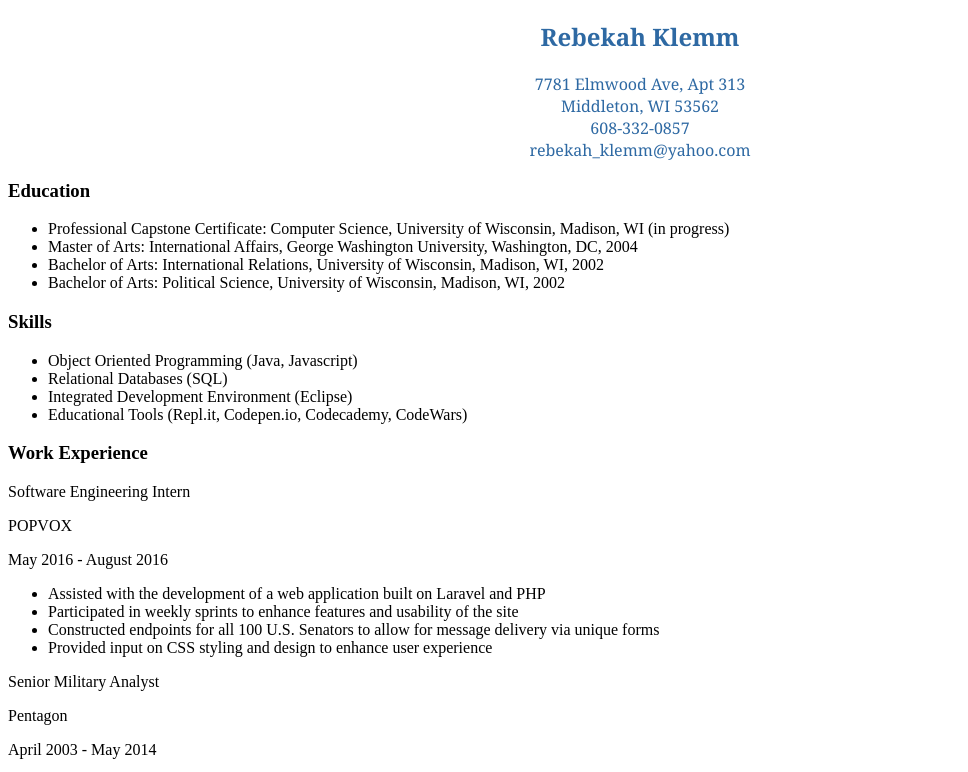
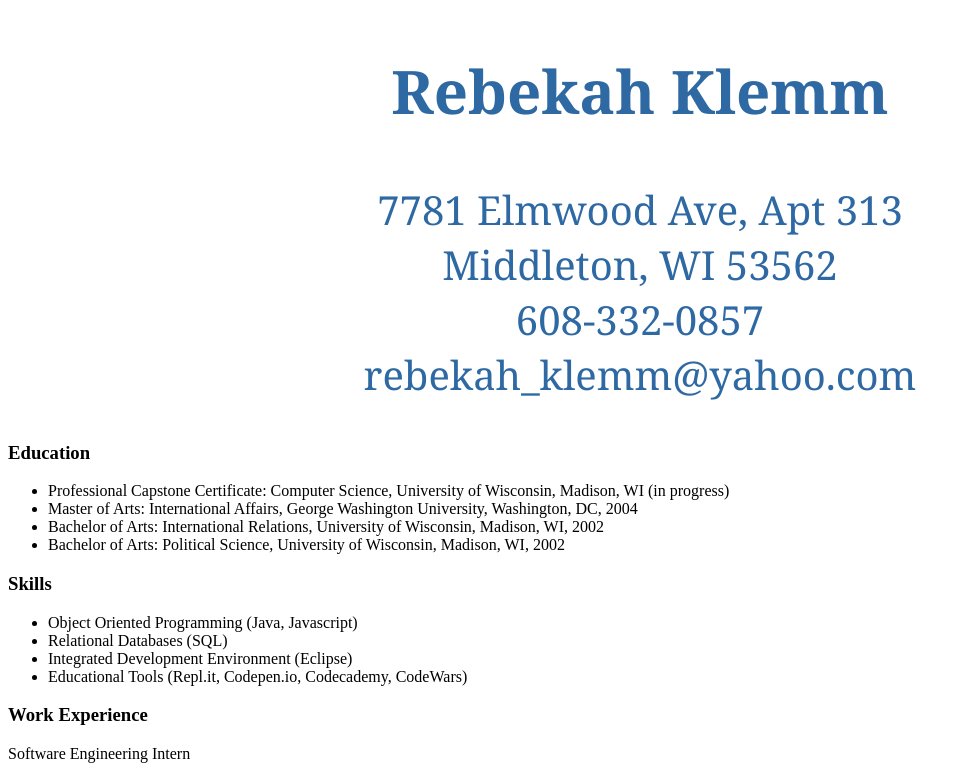
Before and after one commit to RebekahKlemm/rebekahklemm.github.io, a plain HTML site: page index.html in a window 1280 px wide. Shown: the top 772 px of the page, without its empty margins (0-968 px from the left). Drawn offline with Linux system fonts and the light colour scheme.

Commit message:
Header font size update

```diff
--- a/style.css
+++ b/style.css
@@ -2,4 +2,10 @@
   color: #2e69a3;
   font-family: Didot, Georgia, Garamond;
   text-align: center;
+  h2{
+    font-size: 60px;
+  }
+  p{
+    font-size: 40px;
+  }
 }
```
